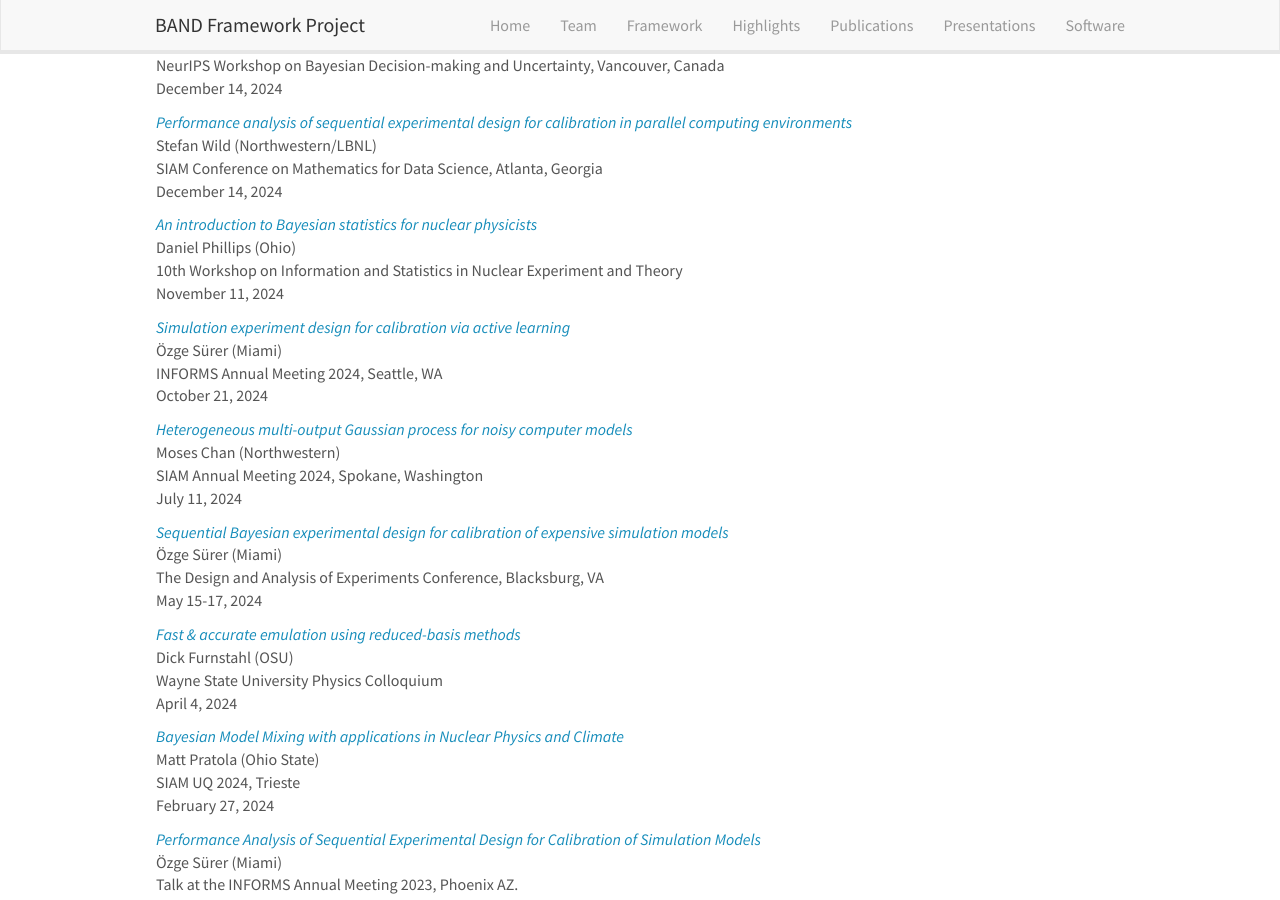
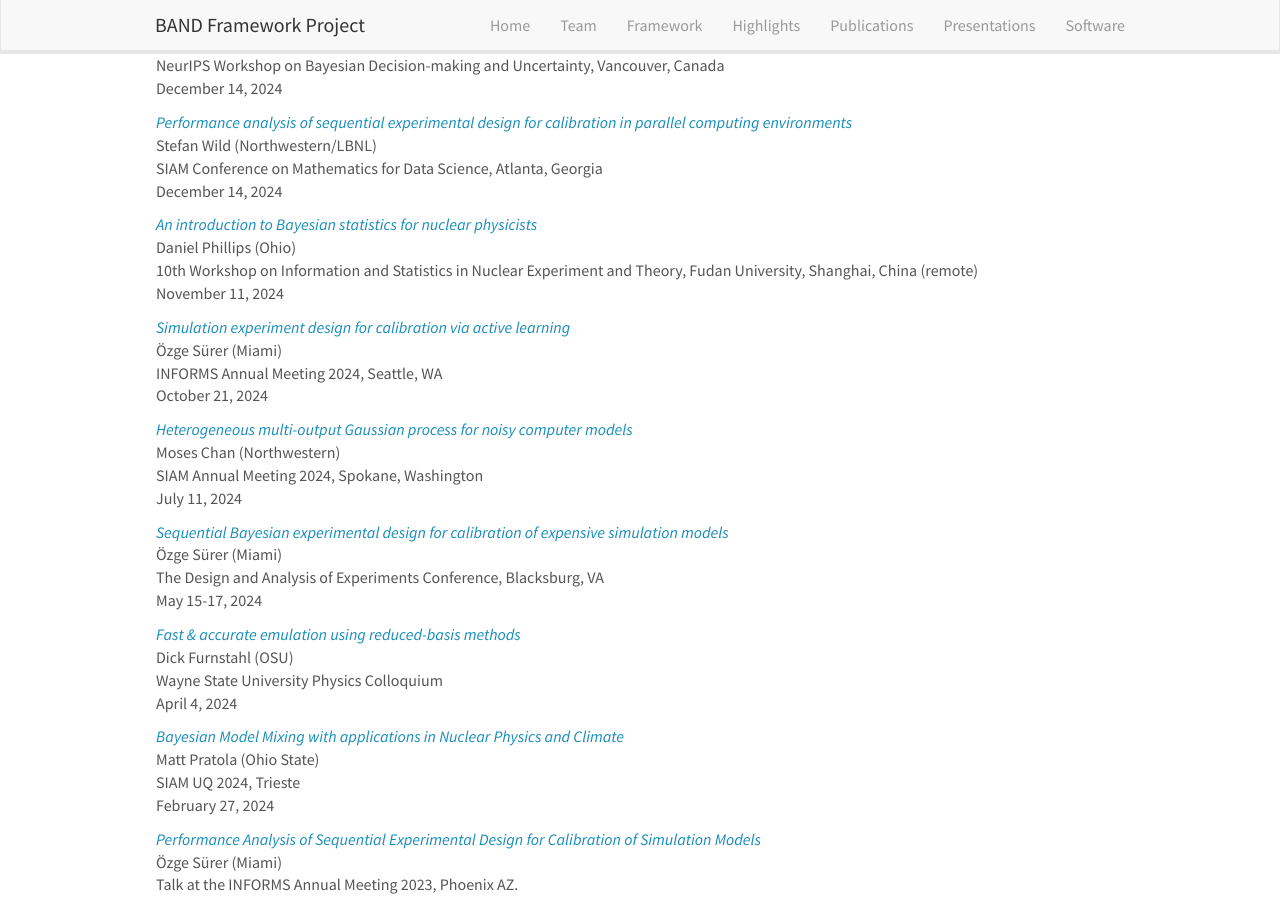
Before and after one commit to bandframework/bandframework.github.io, a Jekyll site: the page built from _pages/presentations.md, in a window 1280 px wide and 900 px high, scrolled down 1247 px. Built offline with Jekyll 4.4.1, drawn with Linux system fonts in a browser that asks for light colours; nearby versions of some CDN libraries.

Commit message:
Update presentations.yml

```diff
--- a/_data/presentations.yml
+++ b/_data/presentations.yml
@@ -27,7 +27,7 @@
 - title: "An introduction to Bayesian statistics for nuclear physicists"
   image:
   location: >
-    10th Workshop on Information and Statistics in Nuclear Experiment and Theory
+    10th Workshop on Information and Statistics in Nuclear Experiment and Theory, Fudan University, Shanghai, China (remote)
   date: >
     November 11, 2024
   presenter: Daniel Phillips (Ohio)
```
